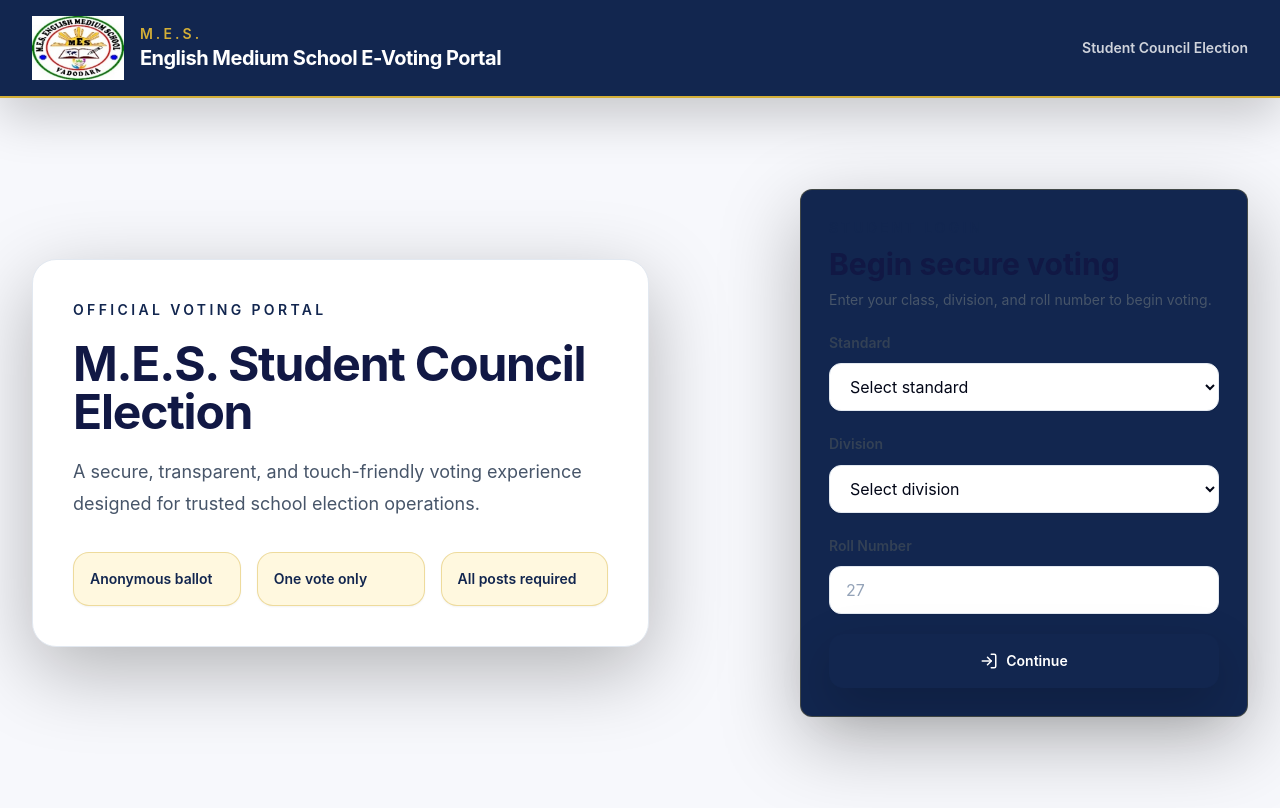
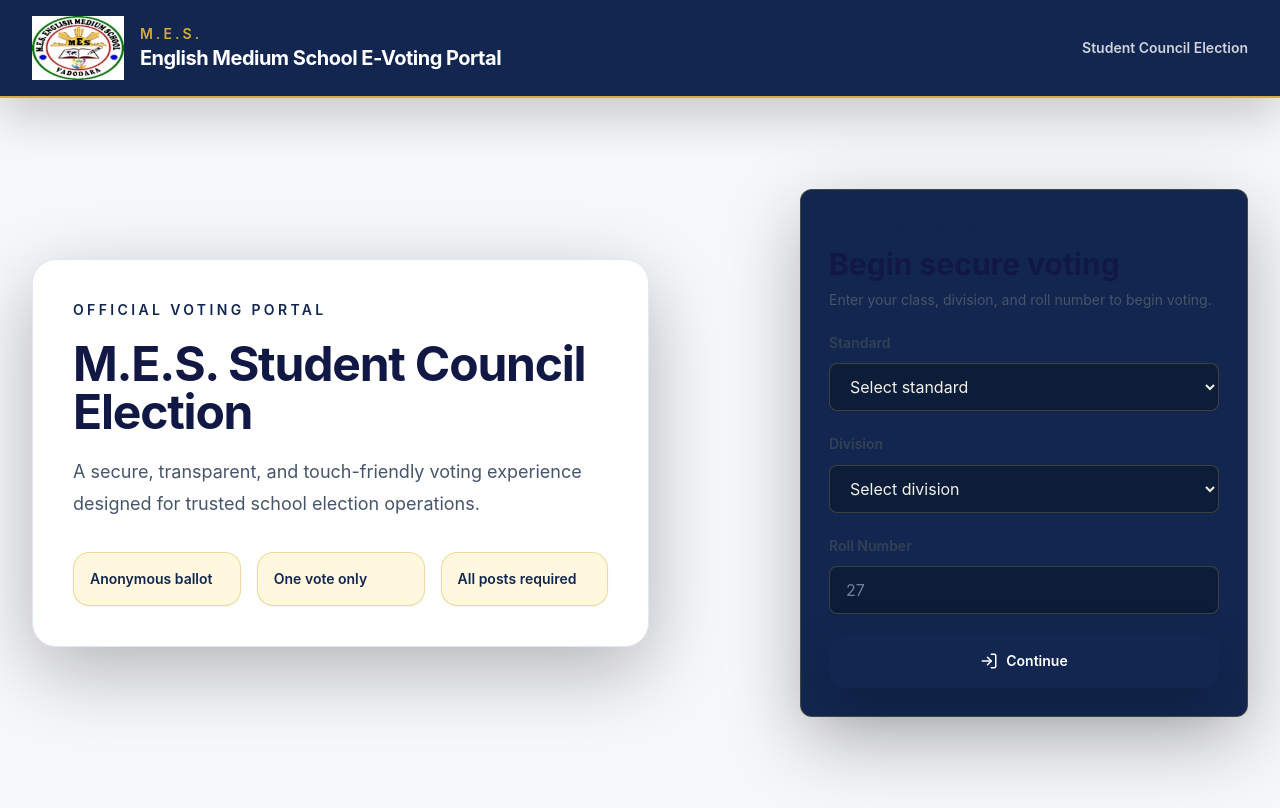
Before and after one commit to Harishmunshi/E-Voting-System, a Next.js app: page / in a window 1280 px wide. Built offline with nearby package versions, Linux system fonts and the light colour scheme.

Commit message:
Style form fields for dark theme

```diff
--- a/src/components/ui/input.tsx
+++ b/src/components/ui/input.tsx
@@ -6,7 +6,7 @@ export function Input(props: React.InputHTMLAttributes<HTMLInputElement>) {
     <input
       {...props}
       className={cn(
-        "focus-ring min-h-12 w-full rounded-xl border border-slate-200 bg-white px-4 text-base text-slate-950 shadow-sm placeholder:text-slate-400",
+        "focus-ring min-h-12 w-full rounded-lg border border-gold-500/25 bg-maroon-900/70 px-4 text-base text-maroon-50 shadow-sm placeholder:text-maroon-100/50",
         props.className,
       )}
     />
@@ -18,7 +18,7 @@ export function Select(props: React.SelectHTMLAttributes<HTMLSelectElement>) {
     <select
       {...props}
       className={cn(
-        "focus-ring min-h-12 w-full rounded-xl border border-slate-200 bg-white px-4 text-base text-slate-950 shadow-sm",
+        "focus-ring min-h-12 w-full rounded-lg border border-gold-500/25 bg-maroon-900/70 px-4 text-base text-maroon-50 shadow-sm",
         props.className,
       )}
     />
```
